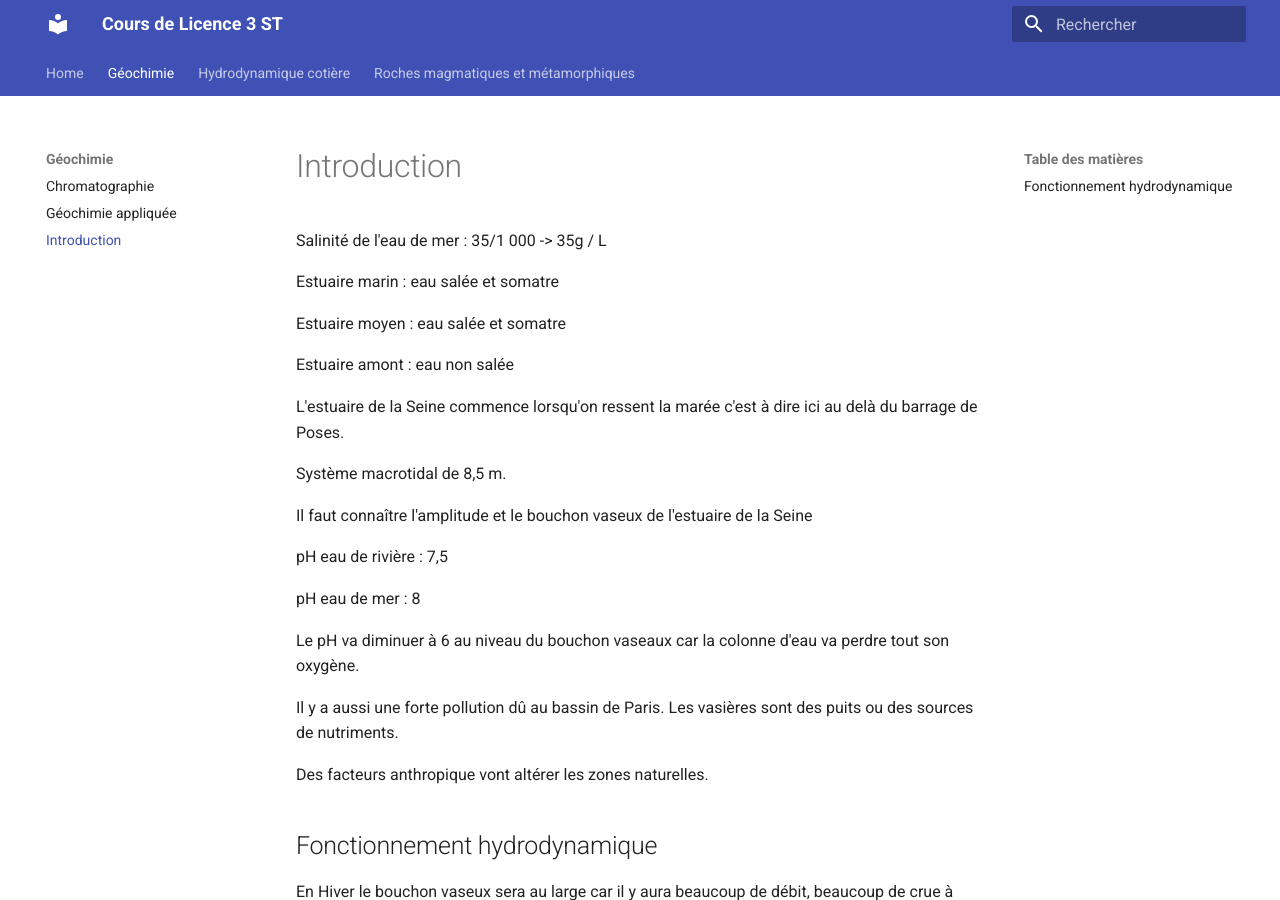
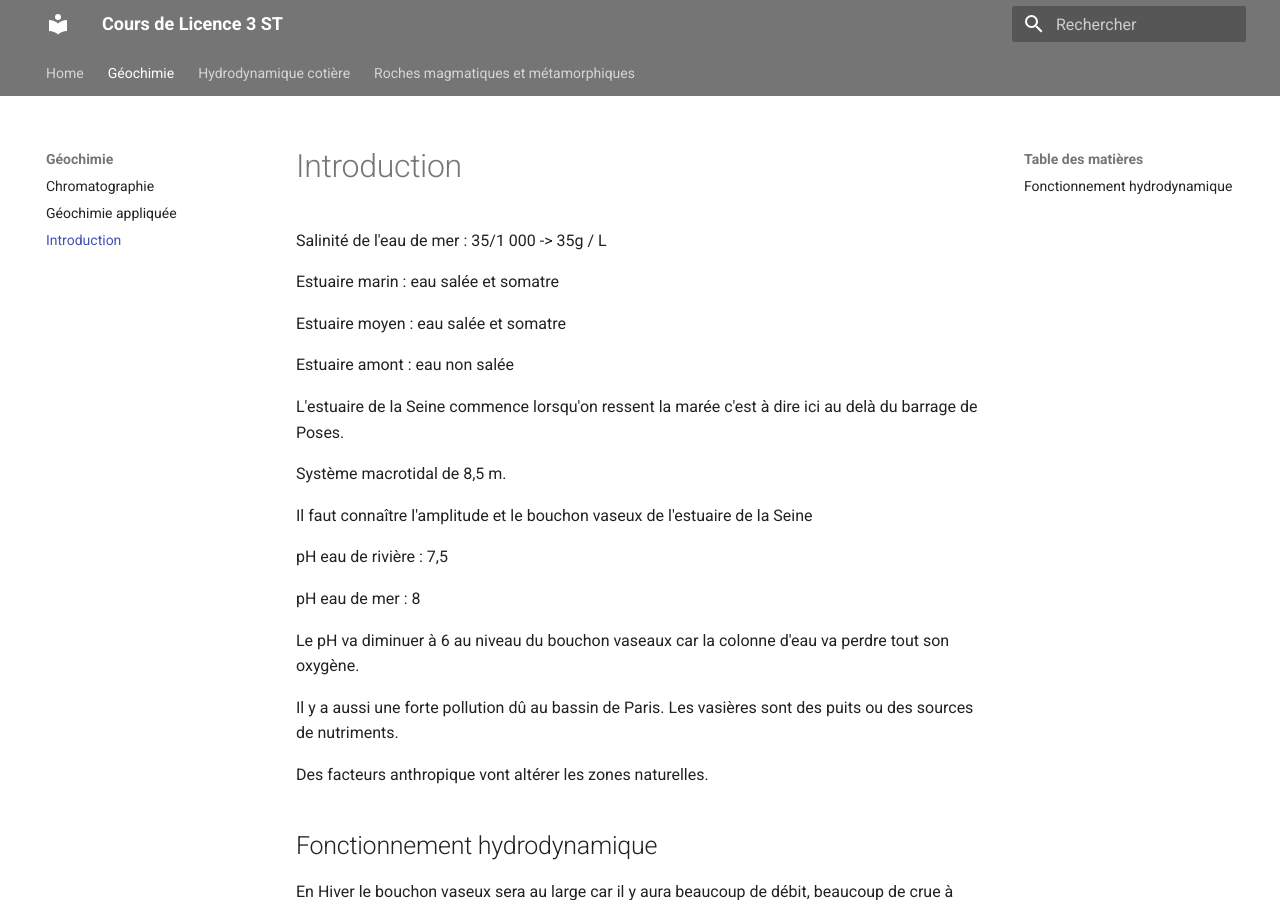
Before and after one commit to Lizeem/L3STcours, an MkDocs documentation site: the page built from Docs/Géochimie/Qualité des eaux.md, in a window 1280 px wide and 900 px high. Built offline with MkDocs 1.6.1 and Material for MkDocs 9.7.7, drawn with Linux system fonts in a browser that asks for light colours.

Commit message:
change palette

```diff
--- a/mkdocs.yml
+++ b/mkdocs.yml
@@ -3,6 +3,9 @@ docs_dir: Docs/
 
 theme:
   name: material
+  palette:
+    primary: 'grey'
+    accent: 'deep purple'
   feature:
     tabs: true
   language: "fr"
```
